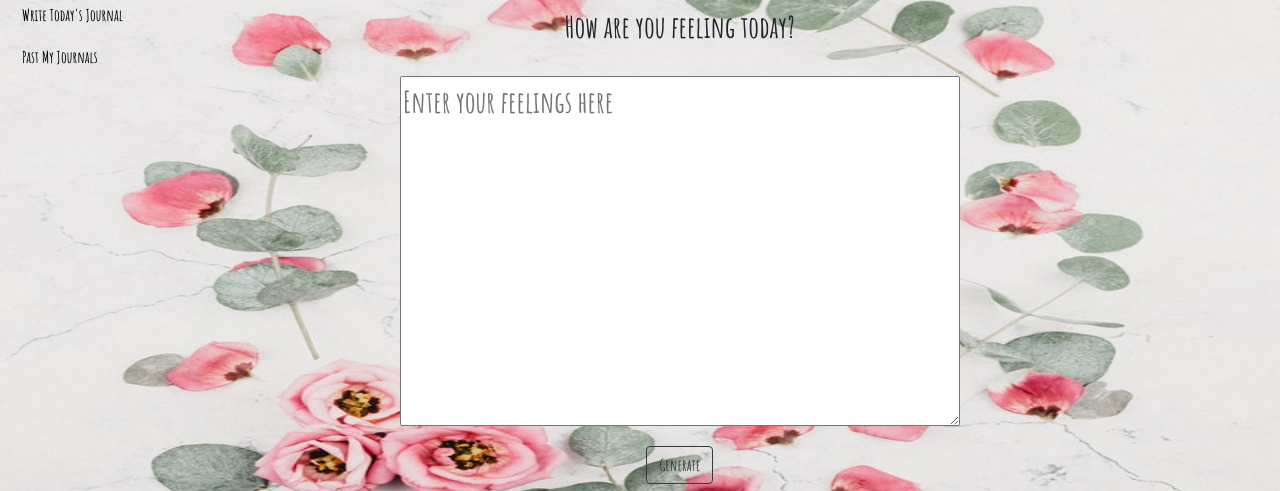
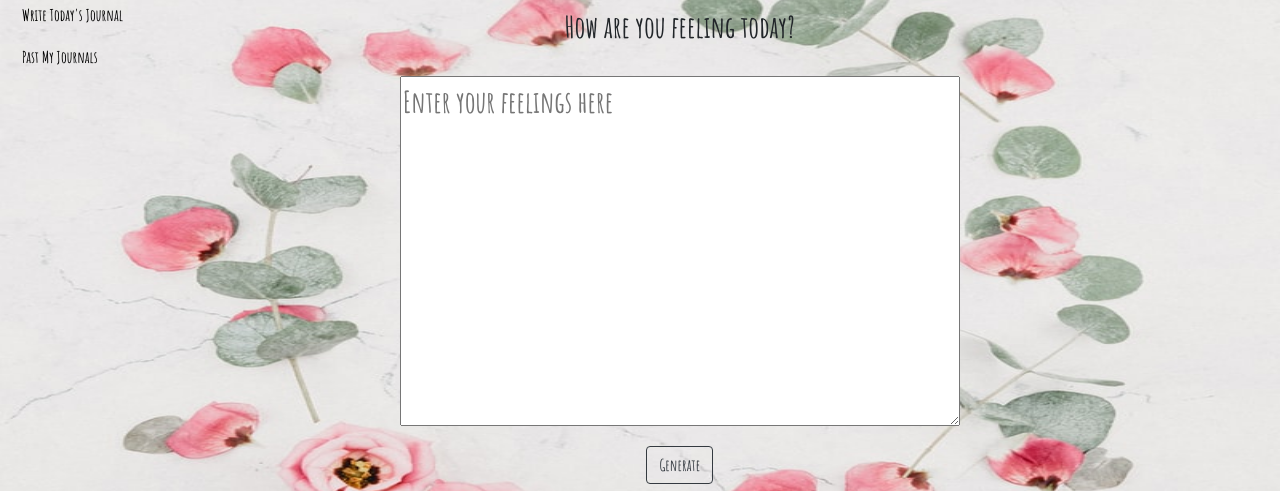
Before and after one commit to jiwon-seattle/My-Daily-Journal, a website: page website/index.html in a window 1280 px wide. Shown: the part 76-567 px from the top of the page. Drawn offline with nearby package versions, Linux system fonts and the light colour scheme; some icons are missing; a web font is replaced by a local one.

Commit message:
modified css

```diff
--- a/website/css/style.css
+++ b/website/css/style.css
@@ -21,7 +21,7 @@
 
 body {
   width: 100%;
-  min-height: 100%;
+  min-height: 750px;
   height: auto;
   background: url(../img/flower.jpg);
   background-size: 100% 100%;
```
